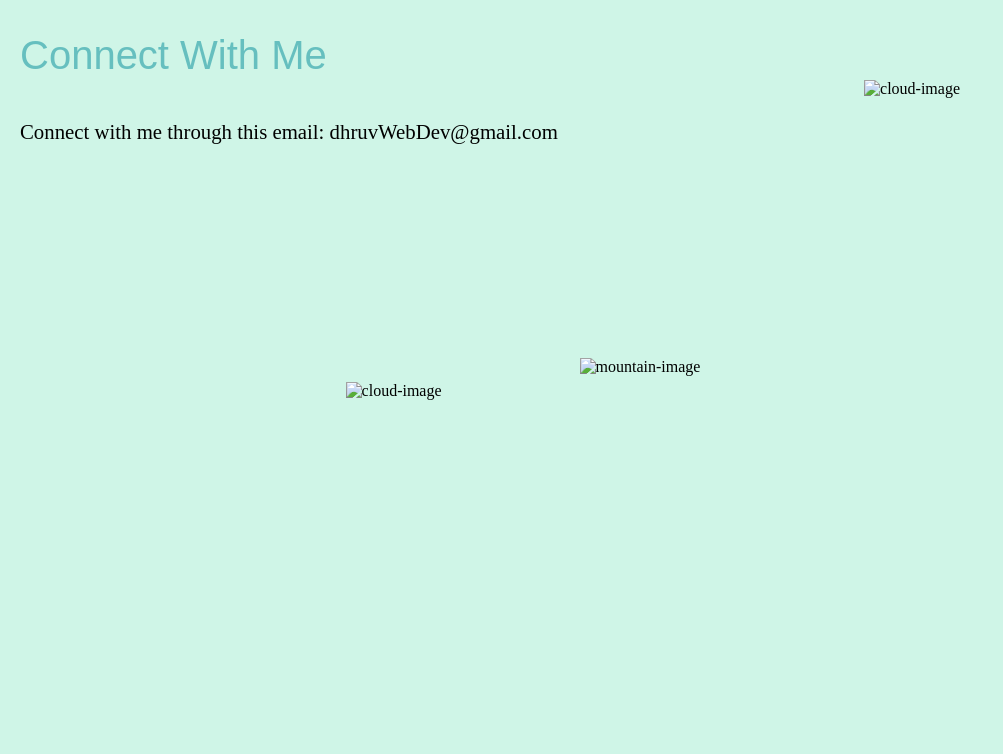
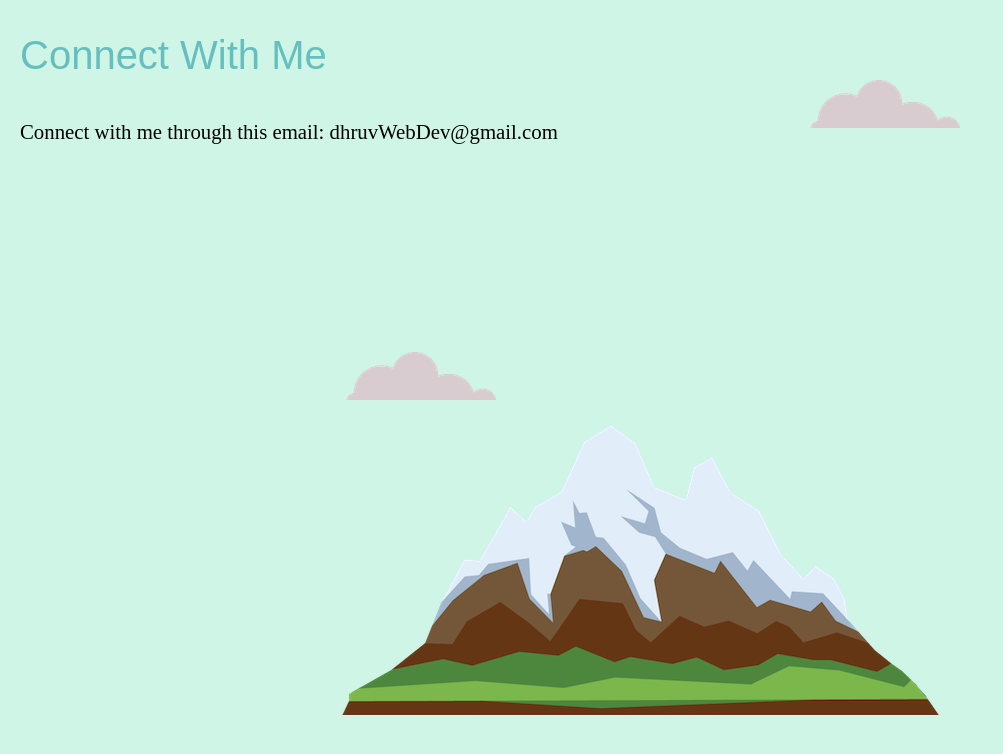
Before and after one commit to NightZwolf/Dhruv-Bagla, a plain HTML site: page help.html in a window 1280 px wide. Shown: the whole page, without its empty margins (0-1003 px from the left). Drawn offline with Linux system fonts and the light colour scheme; files that its build step writes are made by us from their sources.

Commit message:
Update help.html

```diff
--- a/help.html
+++ b/help.html
@@ -3,17 +3,16 @@
   <head>
     <meta charset="utf-8">
     <title>Help</title>
-    <link rel="stylesheet" href="css/styles.css">
+    <link rel="stylesheet" href="styles.css">
     <link rel="icon" href="favicon.ico">
-    <meta name="viewport" content="width=device-width, initial-scale=1.0">
   </head>
   <body>
     <h2 style="text-align: left; padding-left: 20px">Connect With Me</h2>
     <p class="need-help-text">Connect with me through this email: dhruvWebDev@gmail.com</p>
     <div class="" style="margin-top: 16%;">
-      <img class="top-cloud" src="images/cloud.png" alt="cloud-image">
-      <img class="bottom-cloud" src="images/cloud.png" alt="cloud-image">
-      <img src="images/mountain.png" alt="mountain-image">
+      <img class="top-cloud" src="cloud.png" alt="cloud-image">
+      <img class="bottom-cloud" src="cloud.png" alt="cloud-image">
+      <img src="mountain.png" alt="mountain-image">
     </div>
 
   </body>
```
